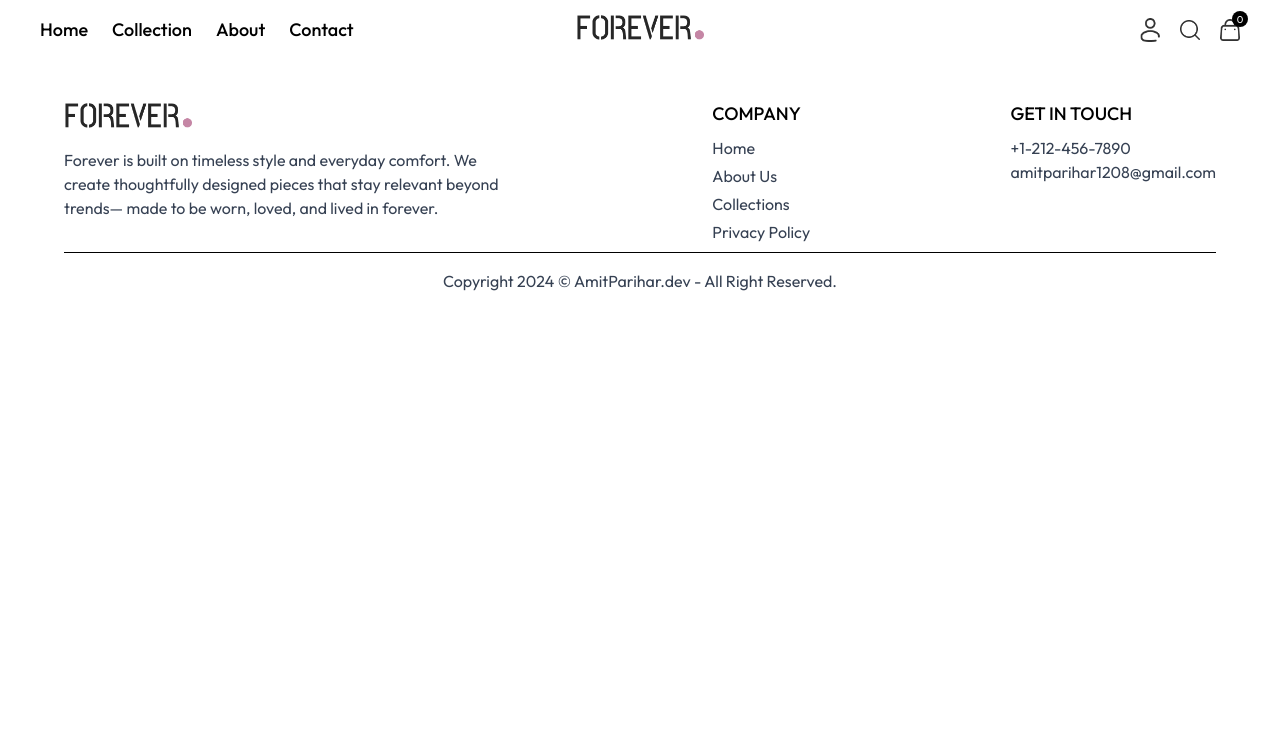
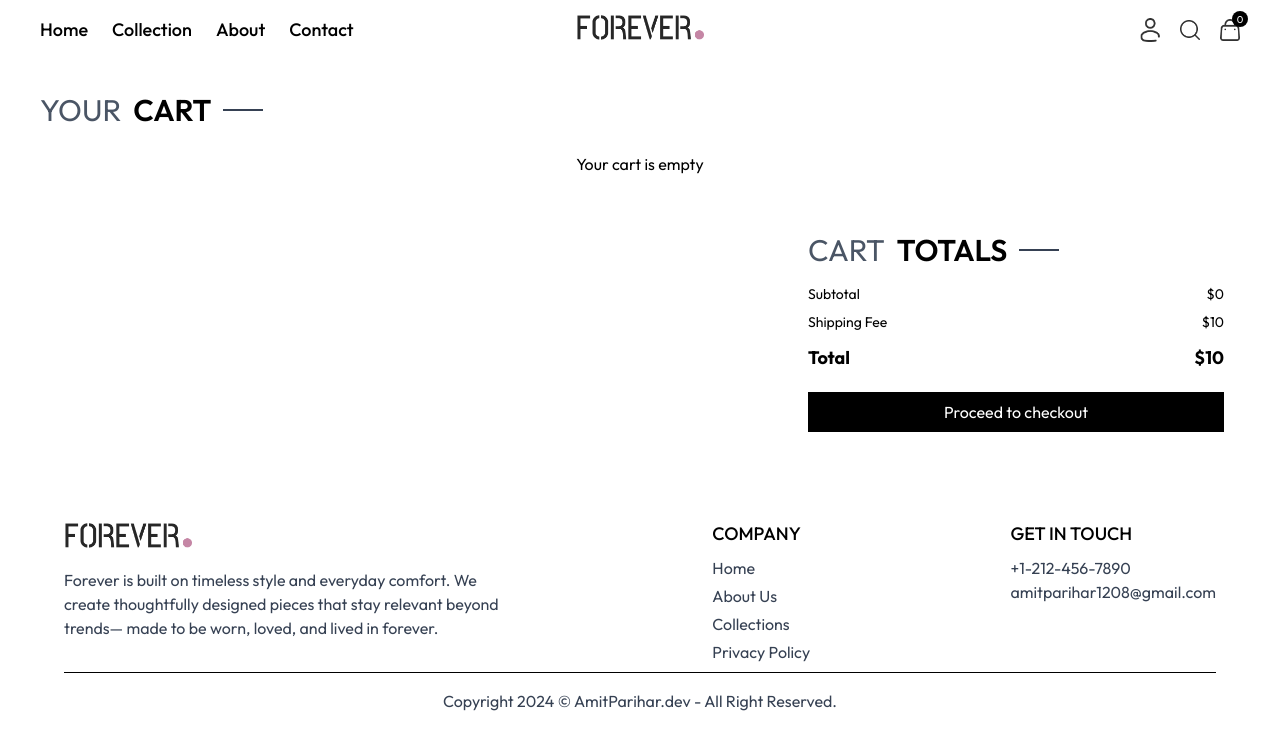
Before and after one commit to AmitParihar17/Ecommerce, a React (Vite) app in the folder client/: page /cart in a window 1280 px wide. Shown: the top 750 px of the page. Built offline with nearby package versions, Linux system fonts and the light colour scheme.

Commit message:
add cart page

```diff
--- a/client/src/App.jsx
+++ b/client/src/App.jsx
@@ -10,22 +10,28 @@ import Orders from './pages/Orders'
 import Footer from './components/Footer'
 import SignUP from './pages/SignUP'
 import ProductDetails from './pages/ProductDetails'
+import ScrolltoTop from './components/ScrolltoTop'
+import Cart from './pages/Cart'
+import { Toaster } from "react-hot-toast";
+
 
 
  const App = () => {
    return (
      <div>
-      <Navbar />
+       <Toaster position="top-right" reverseOrder={false} />
+       <Navbar />
+       <ScrolltoTop />
        <Routes>
          <Route path="/" element={<Home />} />
          <Route path="/about" element={<About />} />
          <Route path="/collection" element={<Collection />} />
-         <Route path='/collection/:id' element={<ProductDetails />} />
+         <Route path="/collection/:id" element={<ProductDetails />} />
          <Route path="/contact" element={<Contact />} />
-         <Route path='/my-profile' element={<MyProfile/>} />
-         <Route path='/orders' element={<Orders />}  />
-         <Route path='/signup' element={<SignUP />} />
-
+         <Route path="/my-profile" element={<MyProfile />} />
+         <Route path="/orders" element={<Orders />} />
+         <Route path="/signup" element={<SignUP />} />
+         <Route path="/cart" element={<Cart />} />
        </Routes>
 
        <Footer />
--- a/client/src/components/Navbar.jsx
+++ b/client/src/components/Navbar.jsx
@@ -5,7 +5,7 @@ import { useShopContext } from "../context/ShopContext";
 
 const Navbar = () => {
   const [showMenu, setShowMenu] = useState(false);
-  const { navigate } = useShopContext();
+  const { navigate,cartItems } = useShopContext();
 
   return (
     <>
@@ -94,13 +94,13 @@ const Navbar = () => {
 
           {/* CART */}
           <div className="relative">
-            <img
+            <img onClick={() => navigate("/cart")}
               src={assets.cart_icon}
               className="w-5 cursor-pointer"
               alt="cart"
             />
             <span className="absolute -top-2 -right-2 bg-black text-white text-[10px] w-4 h-4 flex items-center justify-center rounded-full">
-              0
+             {cartItems.length === 0 ? 0 : cartItems.quantity}
             </span>
           </div>
         </div>
@@ -114,8 +114,8 @@ const Navbar = () => {
         />
       </nav>
 
-      {/* ================= MOBILE DRAWER MENU ================= */}
-      {/* ================= MOBILE DRAWER MENU ================= */}
+      {/*  MOBILE DRAWER MENU  */}
+
       {showMenu && (
         <div className="fixed inset-0 bg-white z-50 p-6 md:hidden flex flex-col">
           {/* CLOSE ICON */}
@@ -176,7 +176,7 @@ const Navbar = () => {
         </NavLink>
 
         {/* SEARCH */}
-        <button className="flex flex-col items-center text-xs text-gray-600">
+        <button  className="flex flex-col items-center text-xs text-gray-600">
           <img src={assets.search_icon} className="w-5" alt="search" />
           Search
         </button>
--- /dev/null
+++ b/client/src/components/ScrolltoTop.jsx
@@ -0,0 +1,16 @@
+import React, { useEffect } from 'react'
+import { useLocation } from 'react-router-dom'
+
+const ScrolltoTop = () => {
+    const { pathname } = useLocation()
+    useEffect(() => {
+        scrollTo({
+            top : 0,
+            left: 0,
+            behavior : 'smooth'
+        })
+    },[pathname])
+  return  null;
+}
+
+export default ScrolltoTop
--- a/client/src/context/ShopContext.jsx
+++ b/client/src/context/ShopContext.jsx
@@ -1,4 +1,4 @@
-import { createContext, useContext } from 'react'
+import { createContext, useContext, useState } from 'react'
 import { products } from '../assets/assets.js'
 import { useNavigate } from 'react-router-dom'
 
@@ -6,10 +6,30 @@ export const ShopContext = createContext()
 
 export const ShopContextProvider = ({children}) => {
     const navigate = useNavigate()
+    const [cartItems,setCartItems] = useState([])
+    const currency = "$";
+    const shippingFee = 10
 
-    const currency = "$"
 
-    const value = {currency,products,navigate}
+
+
+    const addToCart = (product,selectSize) => {
+
+        console.log(product,"p");
+
+        setCartItems((prev) => {
+            return [...prev, {
+                id: product._id,
+                name : product.name,
+                price : product.price,
+                image : product.image,
+                size : selectSize,
+                quantity : 1
+             }]
+        })
+    }
+
+    const value = {currency,products,navigate,addToCart,cartItems,shippingFee}
     return  <ShopContext.Provider value={value}>
          {children}
      </ShopContext.Provider>
--- /dev/null
+++ b/client/src/pages/Cart.jsx
@@ -0,0 +1,117 @@
+ import React from "react";
+ import Title from "../components/Title";
+ import { useShopContext } from "../context/ShopContext";
+ import { assets } from "../assets/assets";
+
+ const Cart = () => {
+   const { cartItems, currency, shippingFee, updateQuantity } =
+     useShopContext();
+
+   const subTotal = cartItems.reduce(
+     (total, item) => total + item.price * item.quantity,
+     0,
+   );
+
+   const total = subTotal + shippingFee;
+
+   return (
+     <div className="px-4 md:px-10 py-8">
+       <Title text1="YOUR" text2="CART" />
+
+       {cartItems.length === 0 && (
+         <p className="text-center mt-6">Your cart is empty</p>
+       )}
+
+       {cartItems.map((item) => (
+         <div
+           key={item.id}
+           className="relative border-t border-b py-4 flex items-center"
+         >
+           {/* LEFT : IMAGE + DETAILS */}
+           <div className="flex items-center gap-4">
+             <img className="w-20 object-cover" src={item.image[0]} alt="" />
+
+             <div>
+               <p className="font-medium">{item.name}</p>
+               <p className="text-sm text-gray-500">
+                 Size: {item.size.join(", ")}
+               </p>
+               <p className="font-semibold">
+                 {currency}
+                 {item.price}
+               </p>
+             </div>
+           </div>
+
+           {/* 🔥 CENTER : QUANTITY */}
+           <div className="absolute left-1/2 -translate-x-1/2">
+             <div className="flex items-center border px-3 py-1 gap-3">
+               <button
+                 onClick={() => updateQuantity(item.id, item.quantity - 1)}
+                 disabled={item.quantity === 1}
+                 className={`text-lg ${
+                   item.quantity === 1
+                     ? "text-gray-400 cursor-not-allowed"
+                     : "cursor-pointer"
+                 }`}
+               >
+                 −
+               </button>
+
+               <span className="w-6 text-center font-medium">
+                 {item.quantity}
+               </span>
+
+               <button
+                 onClick={() => updateQuantity(item.id, item.quantity + 1)}
+                 className="text-lg cursor-pointer"
+               >
+                 +
+               </button>
+             </div>
+           </div>
+
+           {/* RIGHT : DELETE */}
+           <div className="ml-auto">
+             <img src={assets.bin_icon} alt="" className="w-5 cursor-pointer" />
+           </div>
+         </div>
+       ))}
+
+       {/* TOTALS */}
+       <div className="mt-10 max-w-md ml-auto  p-4">
+         <Title text1="CART" text2="TOTALS" />
+
+         <div className="flex justify-between mt-4 text-sm">
+           <p>Subtotal</p>
+           <p>
+             {currency}
+             {subTotal}
+           </p>
+         </div>
+
+         <div className="flex justify-between mt-2 text-sm">
+           <p>Shipping Fee</p>
+           <p>
+             {currency}
+             {shippingFee}
+           </p>
+         </div>
+
+         <div className="flex justify-between font-bold mt-3 text-lg">
+           <p>Total</p>
+           <p>
+             {currency}
+             {total}
+           </p>
+         </div>
+
+         <button className="w-full bg-black text-white py-2 mt-5">
+           Proceed to checkout
+         </button>
+       </div>
+     </div>
+   );
+ };
+
+ export default Cart;
--- a/client/src/pages/ProductDetails.jsx
+++ b/client/src/pages/ProductDetails.jsx
@@ -4,15 +4,26 @@
 import { useParams } from "react-router-dom";
 import Title from "../components/Title";
 import ProductCard from "../components/ProductCard";
+import {toast} from "react-hot-toast"
 
 const ProductDetails = () => {
-   const { currency, products } = useShopContext();
+  const { currency, products,addToCart } = useShopContext();
   const { id } = useParams();
 
   const product = products.find((item) => item._id === id);
 
   const [relatedProducts, setRelatedProducts] = useState([]);
   const [mainImage, setMainImage] = useState("");
+  const [selectSize, setSelectedSize] = useState([]);
+
+  const handleSizeClick = (size) => {
+
+    setSelectedSize((prev) =>
+      prev.includes(size)
+        ? prev.filter((item) => item !== size)
+        : [...prev, size],
+    );
+  };
 
   // set main image + related products
   useEffect(() => {
@@ -32,7 +43,7 @@
 
   return (
     <div className="px-4 md:px-10 py-8">
-       {/* ================= PRODUCT SECTION ================= */}
+      {/*  PRODUCT SECTION  */}
       <div className="flex flex-col md:flex-row gap-8">
         {/* IMAGE SECTION */}
         <div className="flex gap-4">
@@ -50,6 +61,7 @@
           </div>
 
           {/* Main Image */}
+          {mainImage && (
             <div>
               <img
                 src={mainImage}
@@ -57,6 +69,7 @@
                 className="w-[280px] sm:w-[350px] md:w-[420px] object-cover"
               />
             </div>
+          )}
         </div>
 
         {/* PRODUCT INFO */}
@@ -86,8 +99,9 @@
             <div className="flex gap-2">
               {["S", "M", "L", "XL", "XXL"].map((size) => (
                 <button
+                  onClick={() => handleSizeClick(size)}
                   key={size}
-                   className="border px-4 py-1 hover:bg-black hover:text-white"
+                  className={` cursor-pointer border px-4 py-1 hover:bg-black hover:text-white ${selectSize.includes(size) ? "bg-black text-white" : "bg-white text-black"}`}
                 >
                   {size}
                 </button>
@@ -95,7 +109,19 @@
             </div>
           </div>
 
-           <button className="bg-black text-white px-6 py-2 mt-4">
+          <button
+            type="button"
+            onClick={() => {
+              if (selectSize.length === 0) {
+                toast.error("Please select at least one size");
+                return;
+              }
+
+              addToCart(product, selectSize);
+              toast.success("Added to cart 🛒");
+            }}
+            className="cursor-pointer bg-black text-white px-6 py-2 mt-4"
+          >
             Add To Cart
           </button>
 
```
Lines whose indentation alone changed are shown as unchanged.
